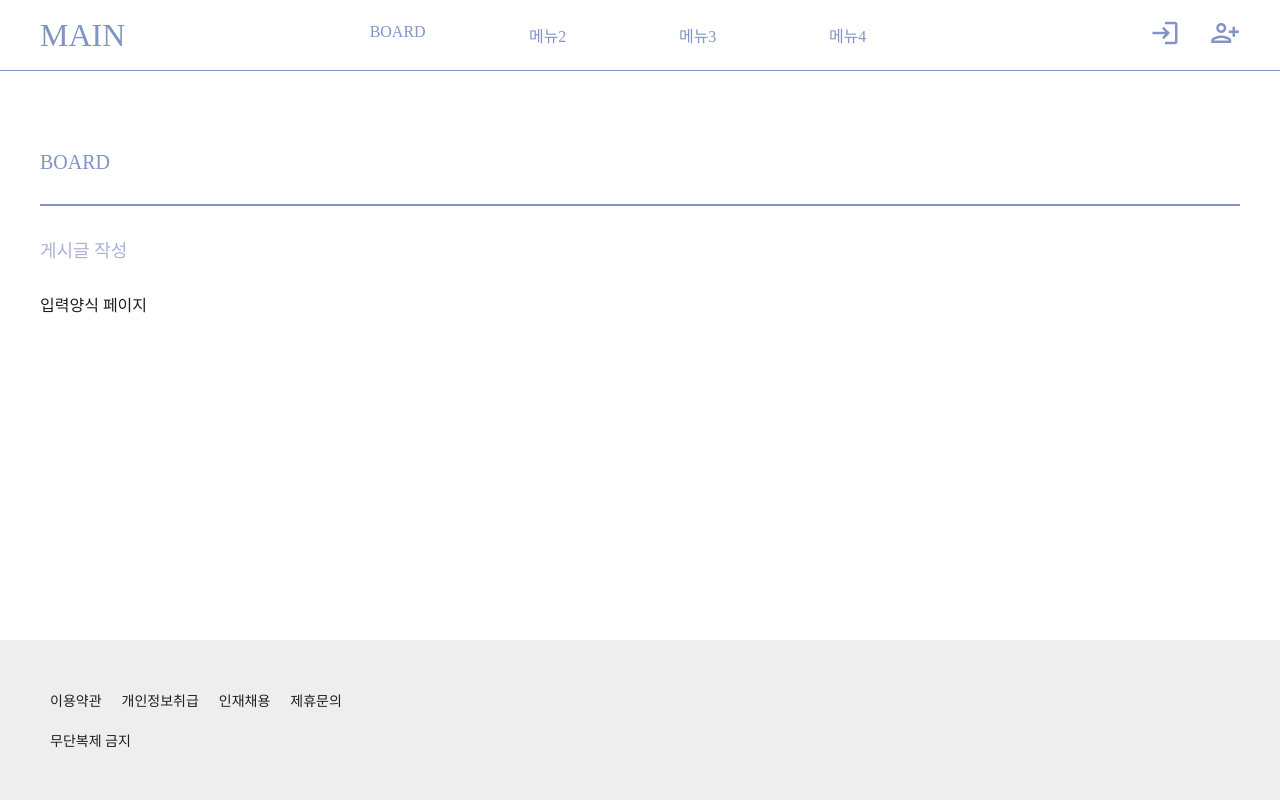
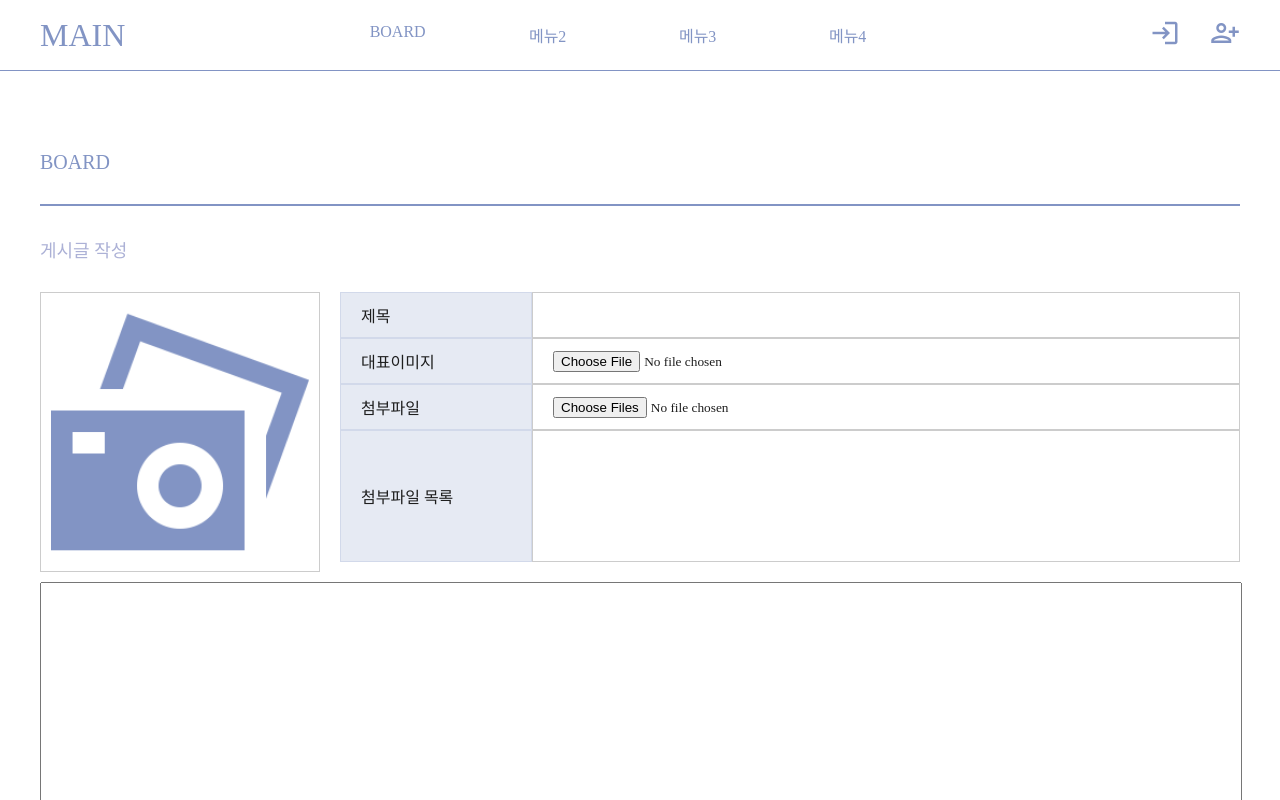
Before and after one commit to u1wns/react_web, a React (Create React App) app in the folder react_web_front/: page /board/write in a window 1280 px wide. Shown: the top 800 px of the page. Built offline with nearby package versions, Linux system fonts and the light colour scheme; a web font is replaced by a local one.

Commit message:
20230920

```diff
--- a/react_web_front/src/component/board/BoardFrm.js
+++ b/react_web_front/src/component/board/BoardFrm.js
@@ -1,3 +1,7 @@
+import { useState } from "react";
+import { Button1 } from "../util/Buttons";
+import Input from "../util/InputFrm";
+
 const BoardFrm = (props) => {
   const boardTitle = props.boardTitle;
   const setBoardTitle = props.setBoardTitle;
@@ -13,12 +17,111 @@ const BoardFrm = (props) => {
   const setFileList = props.setFileList;
   const buttonEvent = props.buttonEvent;
   const type = props.type;
-
+  //새 첨부파일 관리용 state
+  const [newFileList, setNewFileList] = useState([]);
+  const thumbnailChange = (e) => {
+    const files = e.currentTarget.files;
+    if (files.length !== 0 && files[0] != 0) {
+      setThumbnail(files[0]); //썸네일 파일 전송을 위한 state에 값 파일객체 저장
+      //화면에 썸네일 미리보기
+      const reader = new FileReader();
+      reader.readAsDataURL(files[0]);
+      reader.onloadend = () => {
+        setBoardImg(reader.result);
+      };
+    } else {
+      setThumbnail({});
+      setBoardImg("");
+    }
+  };
+  const changeFile = (e) => {
+    const files = e.currentTarget.files;
+    setBaordFile(files);
+    const arr = new Array();
+    for (let i = 0; i < files.length; i++) {
+      arr.push(files[i].name);
+    }
+    setNewFileList(arr);
+  };
   return (
-    <div>
-      <div>입력양식 페이지</div>
+    <div className="board-frm-wrap">
+      <div className="board-frm-top">
+        <div className="board-thumbnail">
+          {boardImg === "" ? (
+            <img src="/image/default.png" />
+          ) : (
+            <img src={boardImg} />
+          )}
+        </div>
+        <div className="board-info">
+          <table className="board-info-tbl">
+            <tbody>
+              <tr>
+                <td>
+                  <label htmlFor="boardTitle">제목</label>
+                </td>
+                <td>
+                  <Input
+                    type="text"
+                    data={boardTitle}
+                    setData={setBoardTitle}
+                    content="boardTitle"
+                  />
+                </td>
+              </tr>
+              <tr>
+                <td>
+                  <label htmlFor="thumbnail">대표이미지</label>
+                </td>
+                <td>
+                  <input
+                    type="file"
+                    id="thumbnail"
+                    accept="image/*"
+                    onChange={thumbnailChange}
+                  />
+                </td>
+              </tr>
+              <tr>
+                <td>
+                  <label htmlFor="boardFile">첨부파일</label>
+                </td>
+                <td>
+                  <input type="file" onChange={changeFile} multiple />
+                </td>
+              </tr>
+              <tr className="file-list">
+                <td>첨부파일 목록</td>
+                <td>
+                  <div className="file-zone">
+                    {newFileList.map((item, index) => {
+                      return (
+                        <p key={"newFile" + index}>
+                          <span className="filename">{item}</span>
+                        </p>
+                      );
+                    })}
+                  </div>
+                </td>
+              </tr>
+            </tbody>
+          </table>
+        </div>
+      </div>
+      <div className="board-content-box">
+        <textarea
+          onChange={(e) => {
+            const changeValue = e.currentTarget.value;
+            setBoardDetail(changeValue);
+          }}
+        >
+          {boardDetail}
+        </textarea>
+      </div>
+      <div className="board-btn-box">
+        <Button1 text="작성하기" clickEvent={buttonEvent} />
+      </div>
     </div>
   );
 };
-
 export default BoardFrm;
--- a/react_web_front/src/component/board/BoardWrite.js
+++ b/react_web_front/src/component/board/BoardWrite.js
@@ -1,5 +1,7 @@
 import { useState } from "react";
 import BoardFrm from "./BoardFrm";
+import Swal from "sweetalert2";
+import axios from "axios";
 
 const BoardWrite = () => {
   //제목, 썸네일, 내용, 첨부파일 > 전송용 데이터를 담을 state
@@ -17,6 +19,28 @@ const BoardWrite = () => {
     console.log(thumbnail);
     console.log(boardDetail);
     console.log(boardFile);
+    if (boardTitle !== "" && boardDetail !== "") {
+      //기본적인 문자열 또는 숫자 데이터를 전송하는 경우에는 json을 전송
+      //파일이 포함되어있는 경우 > FormData를 사용
+      const form = new FormData();
+      form.append("boardTItle", boardTitle);
+      form.append("boardDetail", boardDetail);
+      form.append("thumbnail", thumbnail); //첨부파일을 전송하는 경우 file 객체를 전송
+      //첨부파일이 여러개인 경우 (multiple인 경우 > 같은 이름으로 첨부파일이 여러개인 경우)
+      for (let i = 0; i < boardFile.length; i++) {
+        form.append("boardFile", boardFile[i]);
+      }
+      const token = window.localStorage.getItem("token");
+      axios.post("/board/insert", form, {
+        headers: {
+          contentType: "multipart/form-data",
+          processData: false,
+          Authorization: "Bearer " + token,
+        },
+      });
+    } else {
+      Swal.fire("입력 값을 확인하세요.");
+    }
   };
   return (
     <div>
--- a/react_web_front/src/component/board/board.css
+++ b/react_web_front/src/component/board/board.css
@@ -72,3 +72,62 @@
   font-family: ns-b;
   padding: 30px 0px;
 }
+/* boardFrm */
+.board-content-box > textarea {
+  width: 100%;
+  height: 300px;
+}
+.board-frm-top {
+  display: flex;
+  justify-content: space-between;
+}
+.board-thumbnail {
+  width: 280px;
+  height: 280px;
+  box-sizing: border-box;
+  padding: 10px;
+  border: 1px solid #ccc;
+}
+.board-thumbnail > img {
+  width: 100%;
+  height: 100%;
+  object-fit: contain;
+}
+.board-info {
+  width: 900px;
+}
+.board-info-tbl {
+  width: 100%;
+  border-spacing: 0;
+}
+.board-info-tbl tr > td:first-child {
+  width: 150px;
+  padding: 10px 20px;
+  background-color: rgb(130, 148, 196, 0.2);
+  border: 1px solid rgb(130, 148, 196, 0.2);
+}
+.board-info-tbl tr > td:last-child {
+  padding: 10px 20px;
+  border: 1px solid #ccc;
+}
+.board-info-tbl tr > td > input[type="text"] {
+  border: none;
+  padding: 0;
+}
+.file-list .file-zone {
+  height: 110px;
+  overflow-y: auto;
+}
+.board-content-box {
+  margin: 10px 0px;
+}
+.border-btn-box {
+  margin-top: 20px;
+}
+.file-zone > p {
+  margin: 0;
+  padding: 5px;
+}
+.file-zone > p:hover {
+  background-color: rgba(172, 177, 214, 0.2);
+}
```
